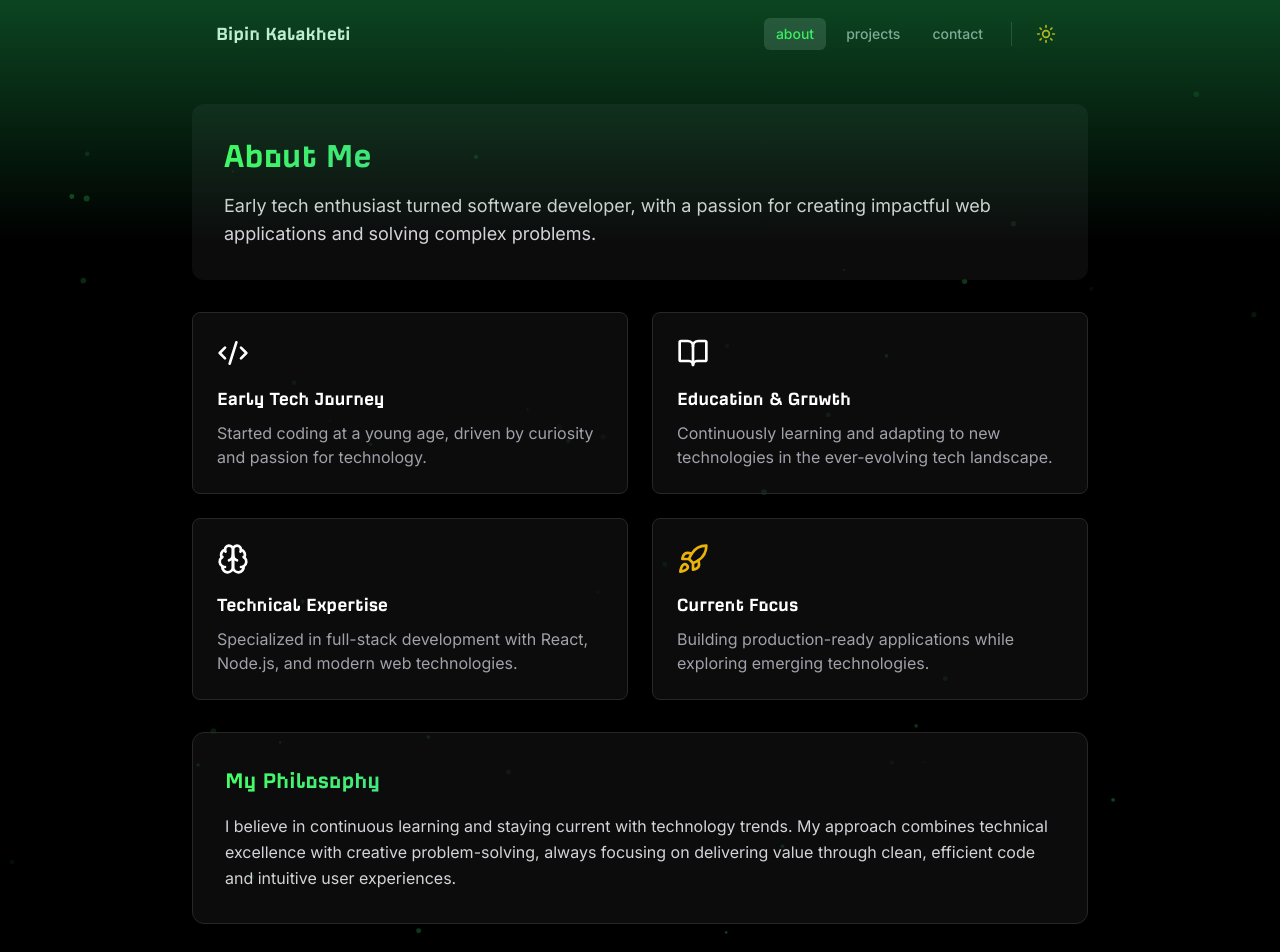
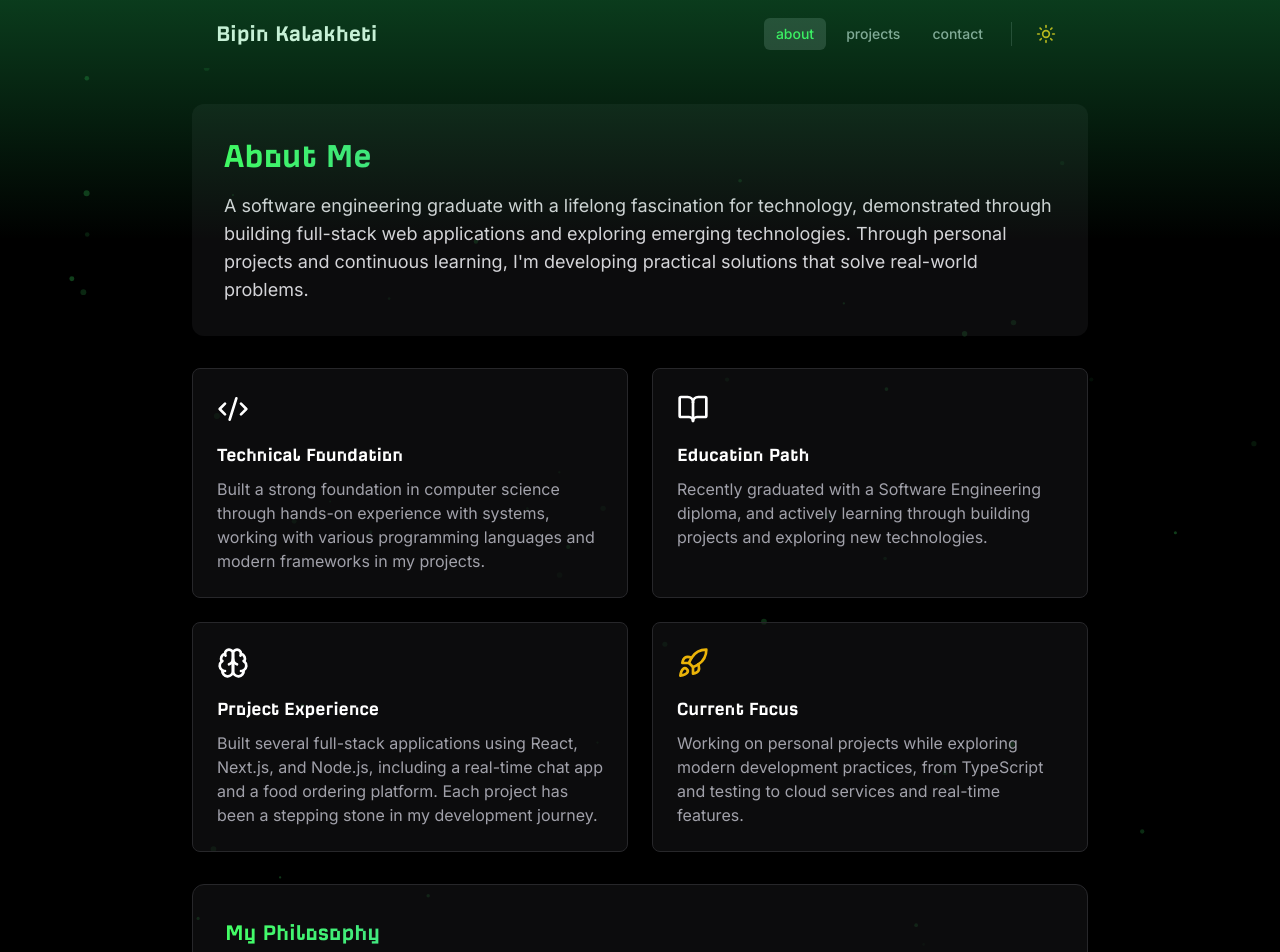
Before and after one commit to Bipin-Kalakheti/portfolio_v2, a Next.js app: page /about in a window 1280 px wide. Shown: the top 952 px of the page. Built offline with nearby package versions, Linux system fonts and the light colour scheme.

Commit message:
refactor: update project details, styling, and content across multiple components

```diff
--- a/src/app/about/page.tsx
+++ b/src/app/about/page.tsx
@@ -23,9 +23,11 @@ const AboutPage = () => {
           <div className="relative hover-lift">
             <h1 className="text-4xl font-bold mb-4 text-gradient">About Me</h1>
             <p className="text-lg dark:text-zinc-300 text-zinc-700">
-              Early tech enthusiast turned software developer, with a passion
-              for creating impactful web applications and solving complex
-              problems.
+              A software engineering graduate with a lifelong fascination for
+              technology, demonstrated through building full-stack web
+              applications and exploring emerging technologies. Through personal
+              projects and continuous learning, I&apos;m developing practical
+              solutions that solve real-world problems.
             </p>
           </div>
         </div>
@@ -35,25 +37,25 @@ const AboutPage = () => {
           {[
             {
               Icon: Code2,
-              title: "Early Tech Journey",
+              title: "Technical Foundation",
               description:
-                "Started coding at a young age, driven by curiosity and passion for technology.",
+                "Built a strong foundation in computer science through hands-on experience with systems, working with various programming languages and modern frameworks in my projects.",
               color: "purple",
               delay: 0.2,
             },
             {
               Icon: BookOpen,
-              title: "Education & Growth",
+              title: "Education Path",
               description:
-                "Continuously learning and adapting to new technologies in the ever-evolving tech landscape.",
+                "Recently graduated with a Software Engineering diploma, and actively learning through building projects and exploring new technologies.",
               color: "blue",
               delay: 0.3,
             },
             {
               Icon: Brain,
-              title: "Technical Expertise",
+              title: "Project Experience",
               description:
-                "Specialized in full-stack development with React, Node.js, and modern web technologies.",
+                "Built several full-stack applications using React, Next.js, and Node.js, including a real-time chat app and a food ordering platform. Each project has been a stepping stone in my development journey.",
               color: "green",
               delay: 0.4,
             },
@@ -61,7 +63,7 @@ const AboutPage = () => {
               Icon: Rocket,
               title: "Current Focus",
               description:
-                "Building production-ready applications while exploring emerging technologies.",
+                "Working on personal projects while exploring modern development practices, from TypeScript and testing to cloud services and real-time features.",
               color: "yellow",
               delay: 0.5,
             },
@@ -94,10 +96,13 @@ const AboutPage = () => {
             My Philosophy
           </h2>
           <p className="dark:text-zinc-300 text-zinc-600 leading-relaxed">
-            I believe in continuous learning and staying current with technology
-            trends. My approach combines technical excellence with creative
-            problem-solving, always focusing on delivering value through clean,
-            efficient code and intuitive user experiences.
+            I believe in learning by doing and growing through challenges. My
+            journey in technology has taught me that every project, whether
+            successful or not, is a learning opportunity. I&apos;m committed to
+            writing clean code, creating user-friendly applications, and
+            constantly expanding my knowledge. While I&apos;m at the beginning
+            of my professional journey, I bring fresh perspectives and a strong
+            drive to contribute meaningfully to the tech community.
           </p>
         </motion.div>
       </motion.div>
--- a/src/app/globals.css
+++ b/src/app/globals.css
@@ -1,6 +1,25 @@
 @tailwind base;
 @tailwind components;
 @tailwind utilities;
+
+@layer utilities {
+  .hover-text-gradient {
+    -webkit-background-clip: text;
+    background-clip: text;
+    transition: -webkit-text-fill-color 0.3s ease;
+    -webkit-text-fill-color: rgb(var(--foreground-rgb));
+  }
+  .aura {
+    background: var(--text-gradient);
+  }
+
+  .hover-text-gradient:hover {
+    background: var(--text-gradient);
+    -webkit-background-clip: text;
+    -webkit-text-fill-color: transparent;
+    background-clip: text;
+  }
+}
 
 :root {
   --foreground-rgb: 24, 24, 27;
@@ -99,11 +118,15 @@ h4 {
 }
 
 .gradient-overlay {
-  background: linear-gradient(to bottom, rgba(197, 105, 34, 0.307), transparent);
+  background: linear-gradient(
+    to bottom,
+    rgba(197, 105, 34, 0.307),
+    transparent
+  );
 }
 
 :root[class~="dark"] .gradient-overlay {
-  background: linear-gradient(to bottom, rgba(34, 197, 94, 0.35), transparent);
+  background: linear-gradient(to bottom, rgba(34, 197, 94, 0.3), transparent);
 }
 
 .icon-container svg {
@@ -167,7 +190,9 @@ h4 {
   position: relative;
   overflow: hidden;
 }
-
+body.theme-loading {
+  visibility: hidden;
+}
 .card-glow::after {
   content: "";
   position: absolute;
@@ -176,7 +201,11 @@ h4 {
   right: 0;
   bottom: 0;
   border-radius: inherit;
-  background: linear-gradient(45deg, rgba(206, 90, 44, 0.3), rgba(67, 255, 100, 0.3));
+  background: linear-gradient(
+    45deg,
+    rgba(206, 90, 44, 0.3),
+    rgba(67, 255, 100, 0.3)
+  );
   filter: blur(20px);
   opacity: 0; /* Lowered opacity for a more subtle effect */
   transition: opacity 0.3s ease;
@@ -209,8 +238,6 @@ h4 {
   animation: slideInFromBottom 0.6s ease-out forwards;
 }
 
-
-
 color: var(--accent-color);
 border-color: var(--accent-color);
 background-color: var(--accent-color);
--- a/src/app/layout.tsx
+++ b/src/app/layout.tsx
@@ -24,11 +24,11 @@ export default function RootLayout({
     <html lang="en">
       <body
         className={`${incognito.variable} ${inter.className} ${gitlabmono.variable}
-        dark:bg-black bg-white dark:text-white text-zinc-900 transition-colors duration-300`}
+        dark:bg-black bg-white dark:text-white text-zinc-900 transition-colors duration-300 `}
       >
         <ThemeProvider>
           <Navbar />
-          <div className="gradient-overlay absolute top-0 w-full h-60 z-20 pointer-events-none"></div>
+          <div className="gradient-overlay aura absolute top-0 w-full h-60 z-20 pointer-events-none"></div>
 
           <main className="relative min-h-90vh p-6 dark:bg-black bg-white dark:text-white text-zinc-900 transition-colors duration-300">
             <ParticleBackground />
--- a/src/components/Navbar.tsx
+++ b/src/components/Navbar.tsx
@@ -8,16 +8,27 @@ const Navbar = () => {
   const pathname = usePathname();
 
   return (
-    <nav className="absolute top-0 left-0 right-0 z-10  bg-white/70 dark:bg-black ">
+    <nav className="absolute top-0 left-0 right-0 z-20  bg-white/70 dark:bg-black ">
       <div className="max-w-4xl mx-auto px-6 py-4">
         <div className="flex justify-between items-center ">
           <Link
             href="/"
-            className="text-xl font-semibold cursor-pointer dark:text-white text-zinc-900 hover:text-[var(--accent-color)] dark:hover:text-[var(--accent-color)] transition-colors duration-300"
+            className="text-xl font-semibold cursor-pointer dark:text-white text-zinc-800 hover:linear-gradient(to right, #ce5a2c, hsl(154, 96%, 50%)); dark:hover:text-gradient transition-colors duration-300"
           >
-            <h1 className="text-xl font-semibold cursor-pointer dark:text-white text-zinc-900 hover:text-[var(--accent-color)] dark:hover:text-[var(--accent-color)] transition-colors duration-300">
-              Bipin Kalakheti
-            </h1>
+            <div className="group">
+              <h1
+                className="lg:text-2xl md:text-lg sm:text-sm font-semibold cursor-pointer
+              dark:text-white text-zinc-700
+              transition-colors duration-300
+               "
+              >
+                {" "}
+                {/* Apply gradient on hover */}
+                <span className="block sm:hidden">BK</span> {/* Initials */}
+                <span className="hidden sm:block">Bipin Kalakheti</span>{" "}
+                {/* Full name */}
+              </h1>
+            </div>
           </Link>
           <div className="flex items-center gap-1 sm:gap-2">
             {[
--- a/src/components/Techstack.tsx
+++ b/src/components/Techstack.tsx
@@ -94,8 +94,8 @@ const TechStack = () => {
   };
 
   return (
-    <div className="w-full max-w-4xl mx-auto dark:bg-black  p-8 space-y-8 rounded-lg">
-      <h2 className="text-3xl font-bold dark:text-white text-zinc-900">
+    <div className="w-full max-w-4xl mx-auto dark:bg-black my-4 md:my-8 space-y-4 ">
+      <h2 className="text-2xl md:text-4xl sm:text-3xl font-bold dark:text-white text-zinc-900">
         What I work with
       </h2>
       <div className="space-y-8">
--- a/src/components/projects/ProjectCard.tsx
+++ b/src/components/projects/ProjectCard.tsx
@@ -38,7 +38,7 @@ const ProjectCard = ({ project, index }: ProjectCardProps) => {
                 {project.title}
               </h3>
             </div>
-            <p className="text-zinc-300 mb-4 line-clamp-3 group-hover:line-clamp-none">
+            <p className="text-zinc-200 dark:text-zinc-300 mb-4 line-clamp-3 group-hover:line-clamp-none">
               {project.description}
             </p>
             <div className="flex flex-wrap gap-2 mb-4">
--- a/src/components/projects/ProjectGrid.tsx
+++ b/src/components/projects/ProjectGrid.tsx
@@ -20,9 +20,9 @@ const ProjectsGrid = ({ showFeaturedOnly = false }) => {
   };
 
   return (
-    <section className="py-16">
+    <section className="py-4">
       <motion.h2
-        className="text-4xl font-bold mb-12 text-gradient"
+        className="text-3xl sm:text-4xl font-bold mb-12 "
         initial={{ opacity: 0, y: 20 }}
         animate={{ opacity: 1, y: 0 }}
         transition={{ duration: 0.5 }}
```
Also changed, not shown: src/app/contact/page.tsx (+4 -4 lines), src/components/Profile.tsx (+15 -7 lines), src/data/projects.ts (+35 -43 lines), src/pages/_document.tsx (added, +43 -0 lines).
